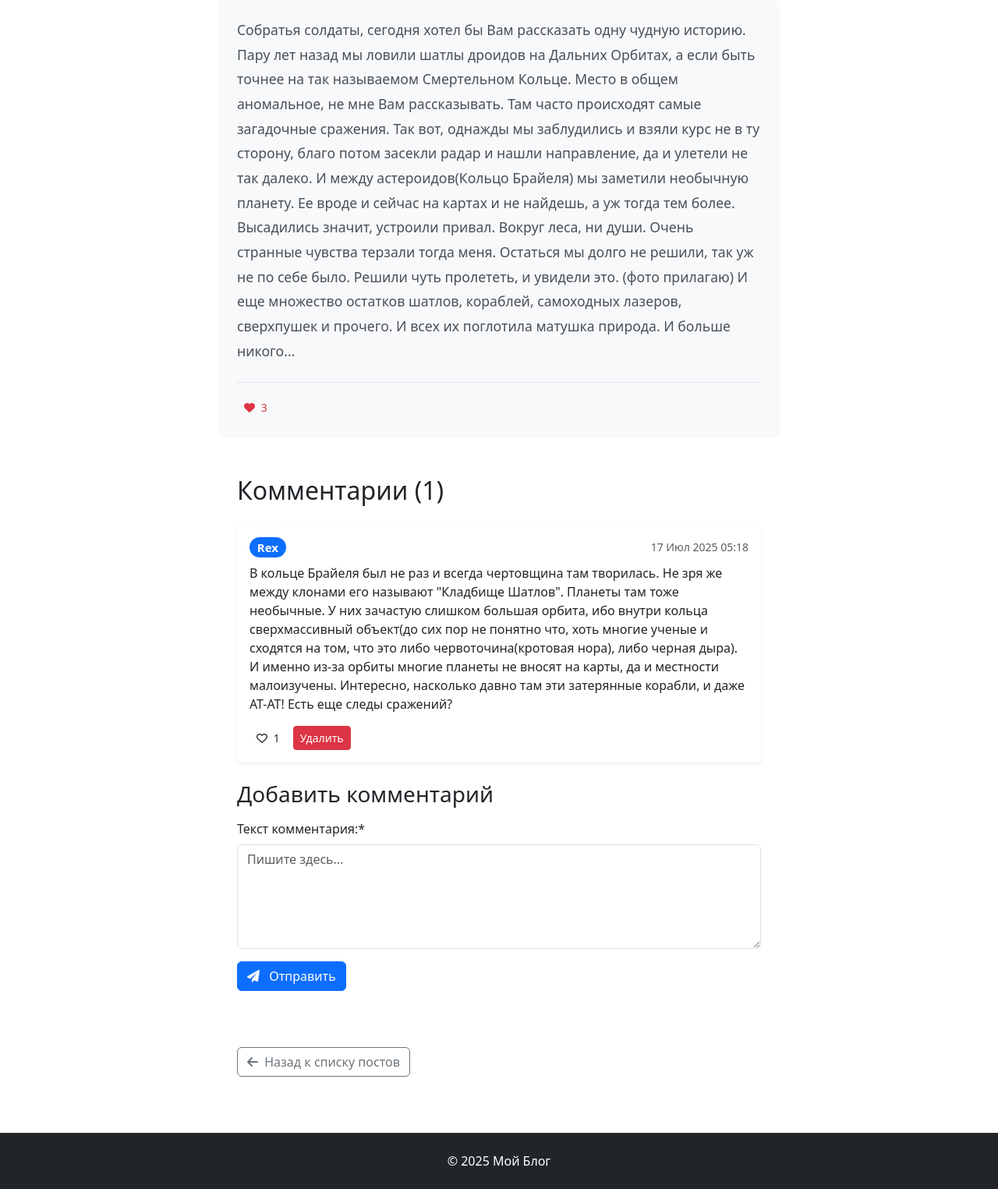
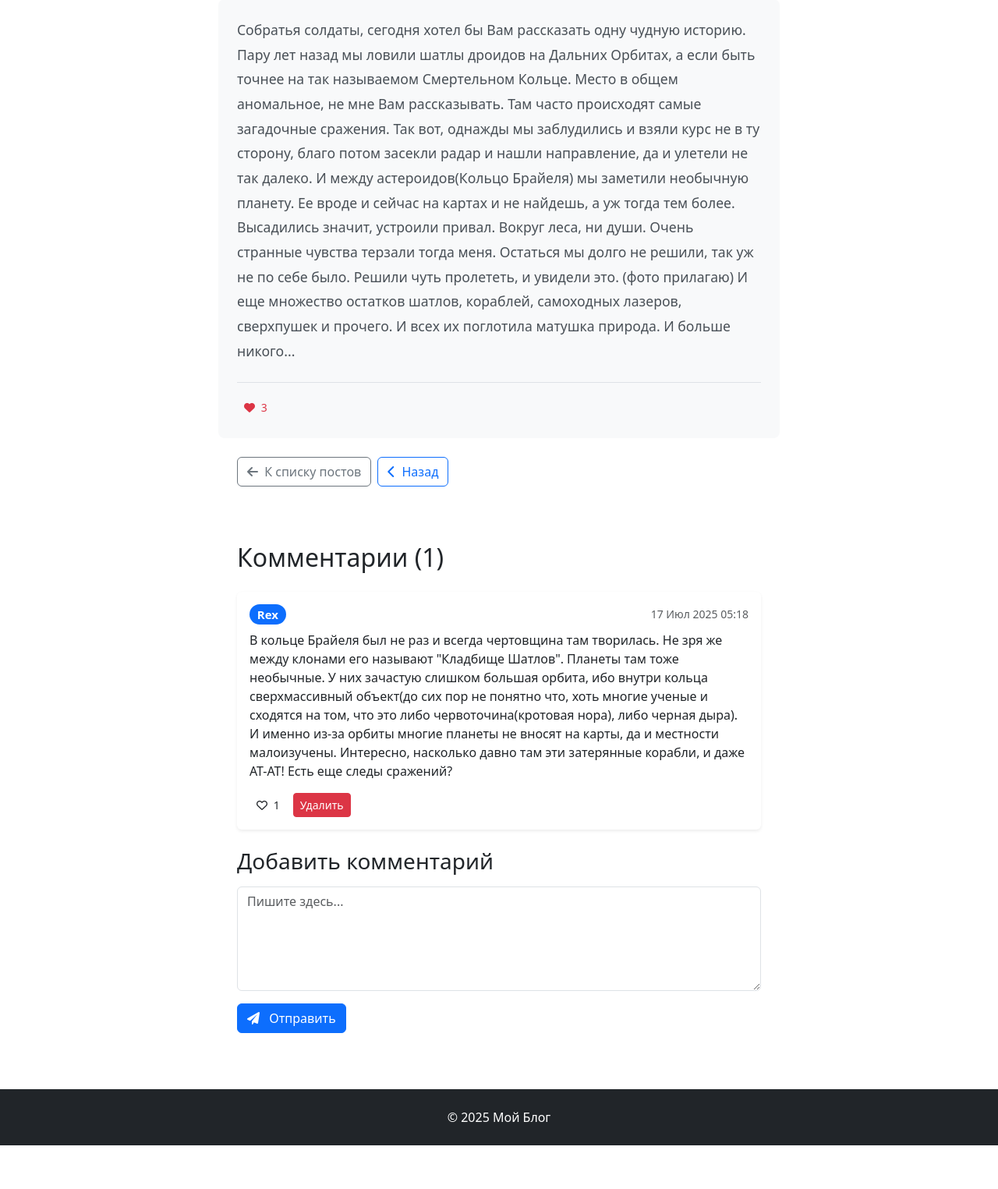
Before and after one commit to Dmitriytechf/Blog-from-other-worlds, a Django app: a page that uses templates/blog/post_detail.html in a window 1280 px wide. Shown: the part 658-2183 px from the top of the page at 78% size. After the commit the page ends 2127 px from the top, so only its background shows below. Run offline with Django 5.2, Linux system fonts and the light colour scheme; a user stored in the database is signed in; data comes from the database, SQL or seed files in the repository; both versions use the stored data as it was after the commit; some libraries are stand-ins or nearby versions.

Commit message:
Form Update

```diff
--- a/blog/forms.py
+++ b/blog/forms.py
@@ -12,11 +12,18 @@ User = get_user_model()
 
 
 class PostForm(forms.ModelForm):
+    def __init__(self, *args, **kwargs):
+        super().__init__(*args, **kwargs)
+
+        self.fields['title'].label = False
+        self.fields['image'].label = False
+        self.fields['content'].label = False
+
     class Meta:
         model = Post
         fields = ['title', 'content', 'is_published', 'image']  # Какие поля включить
         widgets = {  # Как отображать поля
-            'content': forms.Textarea(attrs={'rows': 5}),
+            'content': forms.Textarea(attrs={'rows': 8}),
         }
         labels = {  # Какие подписи использовать
             'is_published': 'Опубликовать сразу'
@@ -87,6 +94,10 @@ class CustomUserCreationForm(UserCreationForm):
     )
 
 class CommentForm(forms.ModelForm):
+    def __init__(self, *args, **kwargs):
+        super().__init__(*args, **kwargs)
+
+        self.fields['text'].label = False
 
     class Meta:
         model = Comment
@@ -98,6 +109,3 @@ class CommentForm(forms.ModelForm):
                 'placeholder': 'Пишите здесь...'
             }),
         }
-        labels = {
-            'text': 'Текст комментария:',
-        }
--- a/blog/views.py
+++ b/blog/views.py
@@ -17,6 +17,8 @@ def post_blog(request):
 def post_detail(request, slug):
     '''Страница с отдельным постом'''
     post = get_object_or_404(Post, slug=slug, is_published=True)
+    next_post = Post.objects.filter(created_date__gt=post.created_date).order_by('created_date').first()
+    previous_post = Post.objects.filter(created_date__lt=post.created_date).order_by('-created_date').first()
     comments = post.comments.all() # Все комментарии к посту
 
     # Проверка лайка для поста
@@ -43,7 +45,9 @@ def post_detail(request, slug):
                    'user': request.user,
                    'comments': comments,
                    'form': form,
-                   'is_liked': is_liked})
+                   'is_liked': is_liked,
+                   'next_post': next_post,
+                   'previous_post': previous_post})
 
 
 class OProjectView(TemplateView):
--- a/templates/blog/post_detail.html
+++ b/templates/blog/post_detail.html
@@ -50,6 +50,47 @@
                         <span class="text-muted small" id="like-message">
                             {% if post.like_count == 0 %}Будьте первым!{% endif %}
                         </span>
+                    </div>
+                </div>
+            </div>
+
+
+            <div class="card mb-4 border-0">
+                <div class="card-footer bg-transparent border-0 px-4 pb-4 pt-0">
+                    <div class="d-flex align-items-center justify-content-between flex-wrap gap-3">
+                        <div class="d-flex align-items-center gap-2">
+                            <a href="{% url 'home' %}" class="btn btn-outline-secondary">
+                                <i class="fas fa-arrow-left me-1"></i> К списку постов
+                            </a>
+
+                            {% if previous_post %}
+                                <a href="{% url 'post_detail' previous_post.slug %}" class="btn btn-outline-primary">
+                                    <i class="fas fa-chevron-left me-1"></i> Назад
+                                </a>
+                            {% endif %}
+                        </div>
+
+                        {% if user == post.author %}
+                            <div class="d-flex align-items-center gap-2 mx-auto">
+                                <a href="{% url 'edit_post' post.slug %}" class="btn btn-outline-warning">
+                                    <i class="fas fa-edit me-1"></i> Редактировать
+                                </a>
+                                <form action="{% url 'delete_post' post.slug %}" method="post">
+                                    {% csrf_token %}
+                                    <button type="submit" class="btn btn-outline-danger">
+                                        <i class="fas fa-trash-alt me-1"></i> Удалить
+                                    </button>
+                                </form>
+                            </div>
+                        {% endif %}
+
+                        {% if next_post %}
+                            <div class="d-flex align-items-center ms-auto">
+                                <a href="{% url 'post_detail' next_post.slug %}" class="btn btn-outline-primary">
+                                    Вперед <i class="fas fa-chevron-right ms-1"></i>
+                                </a>
+                            </div>
+                        {% endif %}
                     </div>
                 </div>
             </div>
@@ -118,35 +159,18 @@
                     {% endif %}
                 </div>
             </div>
-
-            <div class="card mb-4 border-0">
-                <div class="card-footer bg-transparent border-0 px-4 pb-4 pt-0">
-                    {% if user == post.author %}
-                    <div class="d-flex">
-                        <a href="{% url 'edit_post' post.slug %}" class="btn btn-outline-warning me-2">
-                            <i class="fas fa-edit me-1"></i> Редактировать
-                        </a>
-                        <form action="{% url 'delete_post' post.slug %}" method="post" class="d-inline">
-                            {% csrf_token %}
-                            <button type="submit" class="btn btn-outline-danger">
-                                <i class="fas fa-trash-alt me-1"></i> Удалить
-                            </button>
-                        </form>
-                    </div>
-                    {% endif %}
-
-                    <div class="mt-4">
-                        <a href="{% url 'home' %}" class="btn btn-outline-secondary">
-                            <i class="fas fa-arrow-left me-1"></i> Назад к списку постов
-                        </a>
-                    </div>
-                </div>
-            </div>
         </div>
     </div>
 <script>
 $(document).ready(function() {
+    const isUserAuthenticated = {% if user.is_authenticated %}true{% else %}false{% endif %};
     $('.like-button').click(function() {
+        if (!isUserAuthenticated){
+            e.preventDefault();
+            window.location.href = "{% url 'login' %}?next=" + window.location.pathname;
+            return false;
+        }
+
         const button = $(this);
         const postId = button.data('post-id');
         const commentId = button.data('comment-id');
```
Also changed, not shown: templates/blog/create_post.html (+4 -3 lines), templates/blog/edit_post.html (+5 -4 lines), README.md, blog/models.py (line endings or trailing spaces), db.sqlite3.
